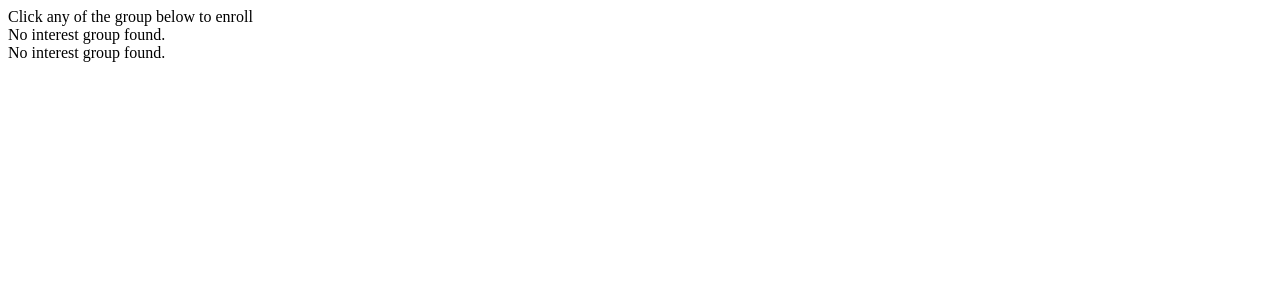
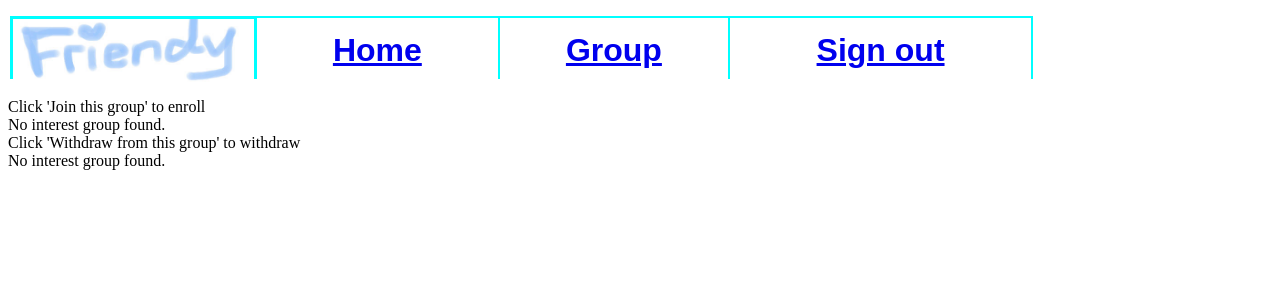
Before and after one commit to gyfelton/php-sns, a PHP site: page /group_list.php in a window 1280 px wide. Shown: the top 300 px of the page. Run offline with PHP 8.4, Linux system fonts and the light colour scheme; the visitor is signed in with stand-in values (Sample User, id 1); data that the repository does not hold is empty.

Commit message:
- update UI

```diff
--- a/group_list.php
+++ b/group_list.php
@@ -11,14 +11,35 @@ if (!isset($_SESSION['id']))
 
 $uid = $_SESSION['id'];
 
+$list_of_groups = "SELECT * FROM interest_group";
+$enrolled_group_guery = "SELECT ig.group_id, ig.name, ig.description FROM group_enrollment e, interest_group ig WHERE e.uid  = $uid AND e.group_id = ig.group_id";
+$not_in_groups_query = "SELECT group_id, name, description FROM interest_group WHERE group_id NOT IN (SELECT group_id FROM group_enrollment WHERE uid =" .$uid. ")";
+?>
 
-$list_of_groups = "SELECT * FROM interest_group";
-$enrolled_group_guery = "SELECT * FROM group_enrollment e, interest_group WHERE uid =" .$uid. "AND e.group_id = group_id";
-$not_in_groups_query = "SELECT * FROM interest_group WHERE group_id NOT IN (SELECT group_id FROM group_enrollment WHERE uid =" .$uid. ")";
+<!DOCTYPE html PUBLIC "-//W3C//DTD XHTML 1.0 Transitional//EN" "http://www.w3.org/TR/xhtml1/DTD/xhtml1-transitional.dtd">
+<html xmlns="http://www.w3.org/1999/xhtml">
 
-//SELECT * FROM interest_group, group_enrollment WHERE uid = .$uid and
-?>
-<html>
+<head>
+<meta content="text/html; charset=utf-8" http-equiv="Content-Type" />
+<title>Home</title>
+<span>
+<div style="position: absolute; width: 1023px; height: 63px; z-index: 1; left: 10px; top: 16px; color: #FFFFFF; font-family: Arial, Helvetica, sans-serif; font-size: xx-large; font-style: normal; font-weight: bold; background-color: #00FFFF;" id="layer1">
+	<table>
+		<tr>
+			<td><img height="63" src="header_friendy.jpg" width="241" /></td>
+			<td bgcolor="white" align="center" style="width: 244px"><a href="home.php">Home</a></td>
+			<td bgcolor="white" align="center" style="width: 231px"><a href="group_list.php">Group</a></td>
+			<td bgcolor="white" align="center" style="width: 307px"><a href="home.php?signout=1">Sign out</a></td>
+		</tr>
+	</table>
+</div>
+<br>
+<br>
+<br>
+<br>
+<br>
+</head>
+
 <body>
 	<?php
 	if (isset($_GET['enroll_to']))
@@ -33,9 +54,20 @@ $not_in_groups_query = "SELECT * FROM interest_group WHERE group_id NOT IN (SELE
 		{
 			echo "ERROR!<br>";
 		}
+	} else if (isset($_GET['withdraw_from']))
+	{
+		$group_id = $_GET['withdraw_from'];
+		$withdraw_group_query = "DELETE FROM group_enrollment WHERE uid = $uid AND group_id = $group_id";
+		if( mysql_query($withdraw_group_query, $connection) )
+		{
+			echo "Success!<br><p>";
+		} else
+		{
+			echo "ERROR!<br><p>";
+		}
 	}
 
-	echo "Click any of the group below to enroll<br>";
+	echo "Click 'Join this group' to enroll<br>";
 
 	if ($result = mysql_query($not_in_groups_query, $connection))
 	{
@@ -43,11 +75,10 @@ $not_in_groups_query = "SELECT * FROM interest_group WHERE group_id NOT IN (SELE
 			echo "<table>";
 			while (list($group_id, $name, $description) = mysql_fetch_row($result))
 			{
-				$url = "group_list.php?showDesc=".$group_id; //TODO show description if user clicked on the group
+				$url = "group_list.php?showDesc=".$group_id;
 				echo "<tr>";
 				echo "<td>Group name: <a href=\"".$url."\">".$name."</a></td>";
 				echo "<td>";
-				//add enroll or delete button, depends on whether he is enrolled
 				echo "<form action=\"group_list?enroll_to=".$group_id."\" method=\"post\" >";
 				echo "<input type=\"submit\" name=\"join_group\" value=\"Join this group\">";
 				echo "</form>";
@@ -65,21 +96,21 @@ $not_in_groups_query = "SELECT * FROM interest_group WHERE group_id NOT IN (SELE
 		}
 	}
 
+	echo "Click 'Withdraw from this group' to withdraw<br>";
+
 	if ($result = mysql_query($enrolled_group_guery, $connection))
 	{
 		if (mysql_num_rows($result) > 0) {
 			echo "<table>";
 			while (list($group_id, $name, $description) = mysql_fetch_row($result))
 			{
-				$url = ""; //TODO show description if user clicked on the group
+				"group_list.php?showDesc=".$group_id;
 				echo "<tr>";
 				echo "<td>Group name: <a href=\"".$url."\">".$name."</a></td>";
 				echo "<td>";
-				//add enroll or delete button, depends on whether he is enrolled
-				echo "<form action=\"enroll_group.php?gid=".$group_id."\" method=\"post\" >";
-				echo "<input type=\"submit\" name=\"leave_group\" value=\"Leave this group\">";
+				echo "<form action=\"group_list?withdraw_from=".$group_id."\" method=\"post\" >";
+				echo "<input type=\"submit\" name=\"withdraw_group\" value=\"Withdraw from this group\">";
 				echo "</form>";
-				//TODO show withdraw from the group when user already enroll
 				echo "</td>";
 				echo "</tr>";
 			}
@@ -88,6 +119,9 @@ $not_in_groups_query = "SELECT * FROM interest_group WHERE group_id NOT IN (SELE
 		{
 			echo "No interest group found. <br>";
 		}
+	} else
+	{
+		echo 'ERROR when trying to get groups enrolled in'.mysql_error();
 	}
 
 
--- a/register.php
+++ b/register.php
@@ -24,7 +24,7 @@
 	{
 		//error: password not match
 		//TODO show error message
-		die('ERROR!');
+		die('ERROR! Password does not match');
 	}
 
 	//connect to DB
@@ -48,7 +48,7 @@
 	} else
 	{
 		//TODO duplicate username, show error
-
+		die("Username already exists! Please try another username.");
 	}
 
 	// close connection
--- a/user_detail.php
+++ b/user_detail.php
@@ -25,7 +25,7 @@ if (isset($_POST['first_name']) && isset($_POST['last_name']))
 	$facebook = $_POST['facebook'];
 	$occupation = $_POST['occupation'];
 
-	$update_detail_info_query = "UPDATE `user_detail_info` SET `gender`='".$gender."',`dob`=".$dob.",`first_name`='".$first_name."',`last_name`='".$last_name."',`twitter`='".$twitter."',`facebook`='".$facebook."',`occupation`='".$occupation."' WHERE uid = ".$uid."";
+	$update_detail_info_query = "UPDATE `user_detail_info` SET `gender`='".$gender."',`dob`='".$dob."',`first_name`='".$first_name."',`last_name`='".$last_name."',`twitter`='".$twitter."',`facebook`='".$facebook."',`occupation`='".$occupation."' WHERE uid = ".$uid."";
 
 	//TODO another query to  insert the email to detail_info, then jump to filling particular page
 	if (mysql_query($update_detail_info_query , $connection))
@@ -34,7 +34,7 @@ if (isset($_POST['first_name']) && isset($_POST['last_name']))
 		header("Location: home.php");
 	} else
 	{
-		//TODO :display error message
+		echo "ERROR! ";
 	}
 }
 ?>
@@ -44,7 +44,7 @@ if (isset($_POST['first_name']) && isset($_POST['last_name']))
 <head>
 Hi
 <?php echo $usrname; ?>
-Congratulations! You have successfully registered. Please take a moment
+ Congratulations! You have successfully registered. Please take a moment
 to fill in your information below.
 </head>
 
```
Also changed, not shown: group.php (+16 -0 lines), home.php (+24 -12 lines), start.php (+21 -9 lines), header_friendy.jpg (added), start_header.jpg (added), start_left.jpg (added).
